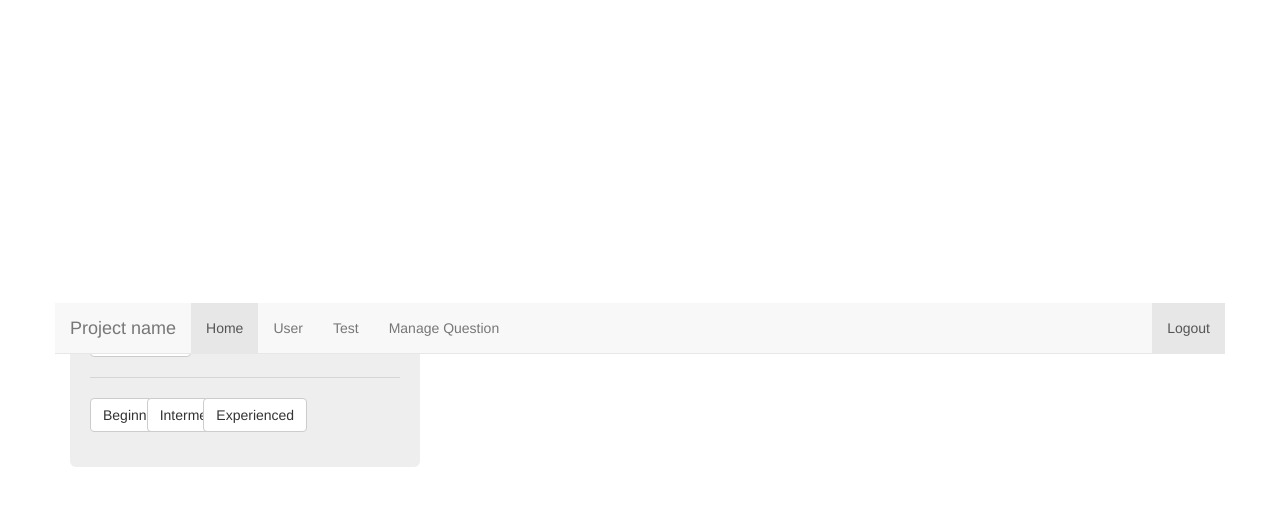
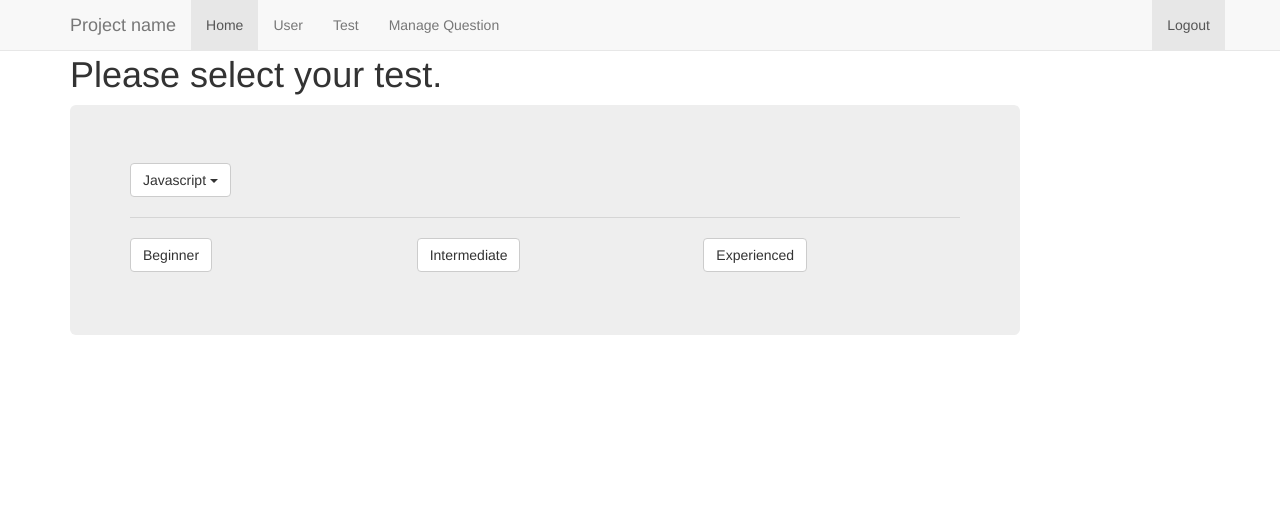
Before and after one commit to vikashask/User-Product-Portal-React, a React (Create React App) app in the folder react/: page /test in a window 1280 px wide. Shown: the top 506 px of the page. Built offline with nearby package versions, Linux system fonts and the light colour scheme; what redux-immutable-state-invariant would draw is missing.

Commit message:
ui changes

```diff
--- a/react/src/components/Home.js
+++ b/react/src/components/Home.js
@@ -122,7 +122,7 @@ class Home extends Component {
         return(
             <div className="container">
               <Header/>
-              <h2 className="sub-header">product List<br></br>
+              <h2 className="sub-header">Product List<br></br>
               <button onClick={this.addProduct} className="btn btn-primary" type="submit">Add product</button>
               </h2>
               <ReactTable
--- a/react/src/components/Login.js
+++ b/react/src/components/Login.js
@@ -83,7 +83,7 @@ class Login extends React.Component {
           message = <MessageBar errorMsg={this.state.errorMsg} className={this.state.class}/>
         }
         return(
-            <div className="container jumbotron margin-top-login">
+            <div className="container jumbotron login-panel margin-top-login">
                 {message}
                 <form className="form-signin">
                     <h2 className="form-signin-heading">Please sign in</h2>
--- a/react/src/components/Register.js
+++ b/react/src/components/Register.js
@@ -99,7 +99,7 @@ class Register extends React.Component {
           message = <MessageBar errorMsg={this.state.errorMsg} className={this.state.class}/>
         }
         return(
-            <div className="container jumbotron margin-top-login">
+            <div className="container jumbotron login-panel margin-top-login">
                 {message}
                 <form className="form-signin">
                     <h2 className="form-signin-heading">Please sign up</h2>
--- a/react/src/components/test/StartTest.js
+++ b/react/src/components/test/StartTest.js
@@ -66,8 +66,9 @@ class StartTest extends React.Component {
           return(
               <div className="container">
                 <Header/>
-                <h2>Start Test</h2>
-                <hr></hr>
+
+                <h1 class='sub-header'>Start Test</h1>
+
                 {!this.state.isTestCompleted &&
                   <form onSubmit={this.onSubmitTest}>
                     {this.state.question.map((data, index)=>{
--- a/react/src/components/test/Test.js
+++ b/react/src/components/test/Test.js
@@ -31,7 +31,8 @@ class Test extends React.Component {
 
       render() {
           return(
-              <div className="container margin-top-login">
+              <div className="container">
+                <h1 class='sub-header'>Please select your test.</h1>
               {/* <Sidebar/> */}
               <Header/>
                 <div className="jumbotron select_option col-md-10">
@@ -48,13 +49,13 @@ class Test extends React.Component {
                 </DropdownButton>
                 <hr></hr>
                   <div className="row">
-                      <div className="col-lg-2">
+                      <div className="col-lg-4">
                       <p><input className="btn btn-default" onClick={this.startTest.bind(this)} type="button" value="Beginner"></input></p>
                       </div>
-                      <div className="col-lg-2">
+                      <div className="col-lg-4">
                       <p><input className="btn btn-default" onClick={this.startTest.bind(this)} type="button" value="Intermediate"></input></p>
                       </div>
-                      <div className="col-lg-2">
+                      <div className="col-lg-4">
                       <p><input className="btn btn-default" onClick={this.startTest.bind(this)} type="button" value="Experienced"></input></p>
                   </div>
                   </div>
--- a/react/src/style/index.css
+++ b/react/src/style/index.css
@@ -103,8 +103,12 @@ li.nav {
 
 }
 
-.jumbotron {
+.login-panel {
     width: 350px !important;
     padding:20px !important;
     border-radius: 6px;
 }
+
+.sub-header{margin-top:55px !important;}
+.dropdown{margin-top:10px;}
+label{margin-left:10px;}
```
